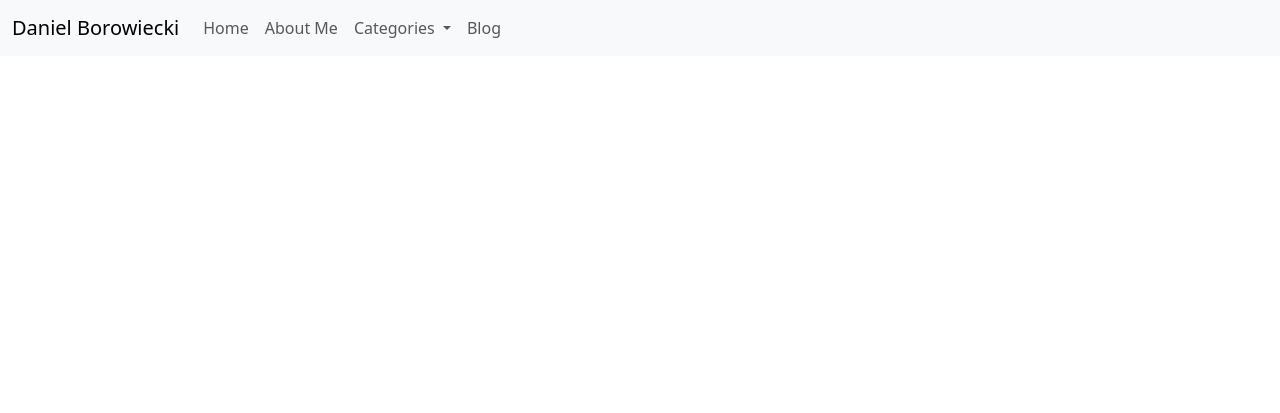
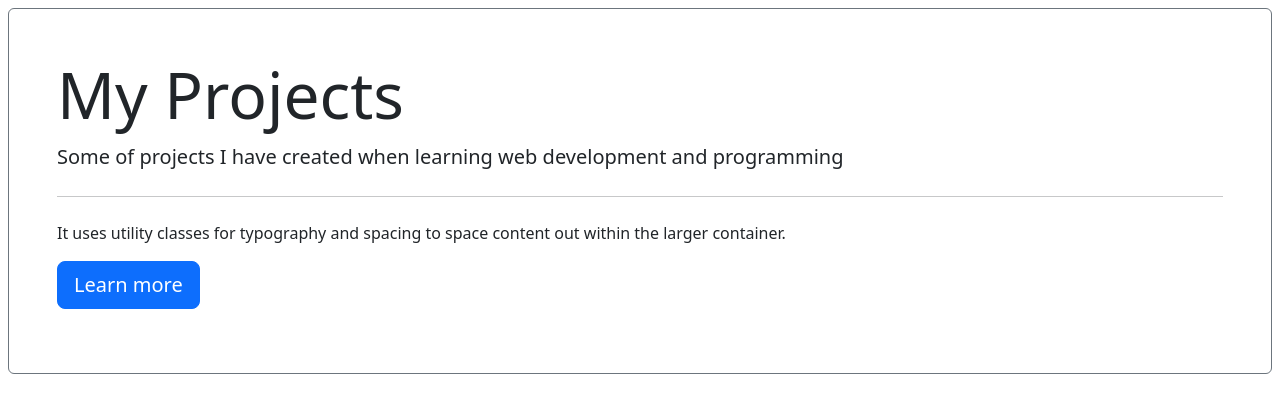
Before and after one commit to DanielTheEntomologist/MyPrivateSite, a Django app: page / in a window 1280 px wide. Shown: the top 413 px of the page. Run offline with Django 4.2, Linux system fonts and the light colour scheme; data that the repository does not hold is empty; some libraries are stand-ins or nearby versions.

Commit message:
Refactor folio view to display project cards and project details

```diff
--- a/website/templates/folio.html
+++ b/website/templates/folio.html
@@ -2,6 +2,30 @@
 {% extends "base.html" %}
 {% load static %}
 {% block content %}
+<style>
+  /* suppress navbar */
+  #navbar {
+    display: none;
+  }
+</style>
+
+<header class="jumbotron m-2 p-5 border border-secondary rounded">
+  <h1 class="display-3">My Projects</h1>
+  <p class="lead">
+    Some of projects I have created when learning web development and
+    programming
+  </p>
+  <hr class="my-4" />
+  <p>
+    It uses utility classes for typography and spacing to space content out
+    within the larger container.
+  </p>
+  <p class="lead">
+    <a class="btn btn-primary btn-lg" href="#" role="button">Learn more</a>
+  </p>
+</header>
+
+<article>
   <div class="container py-5">
     <div class="row d-flex">
       {% for project in projects %}
@@ -11,5 +35,7 @@
       {%endfor %}
     </div>
   </div>
+</article>
 {% endblock %}
+
 <!-- prettier-ignore-attribute -->
```
Lines whose indentation alone changed are shown as unchanged.
